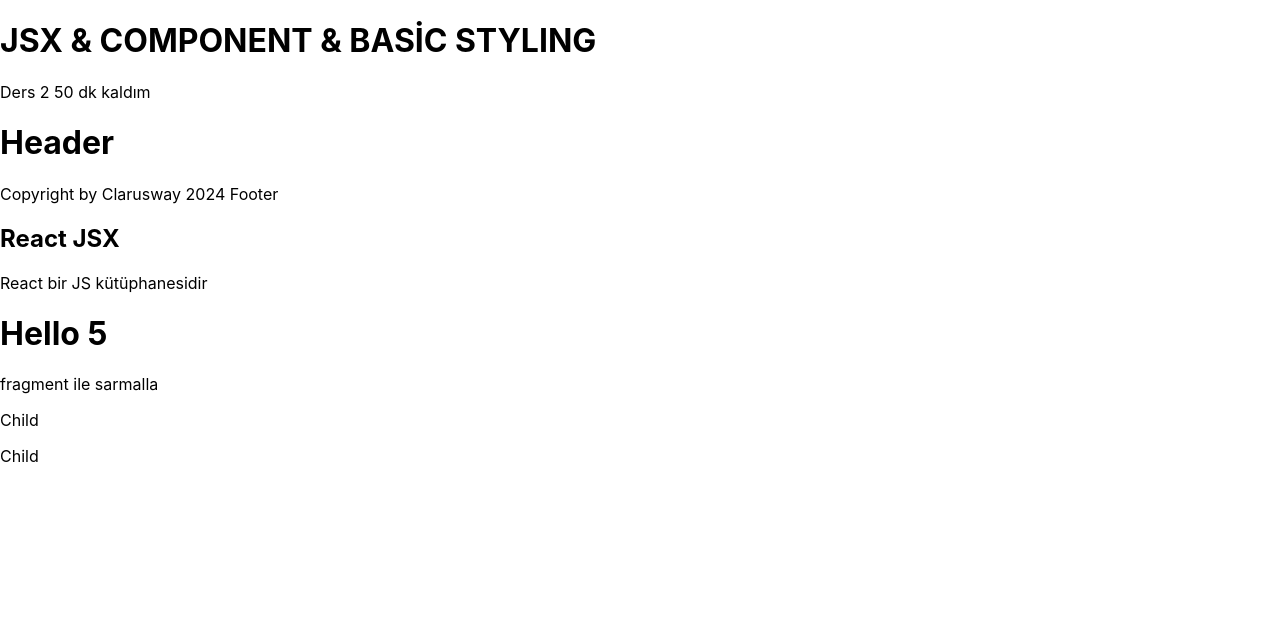
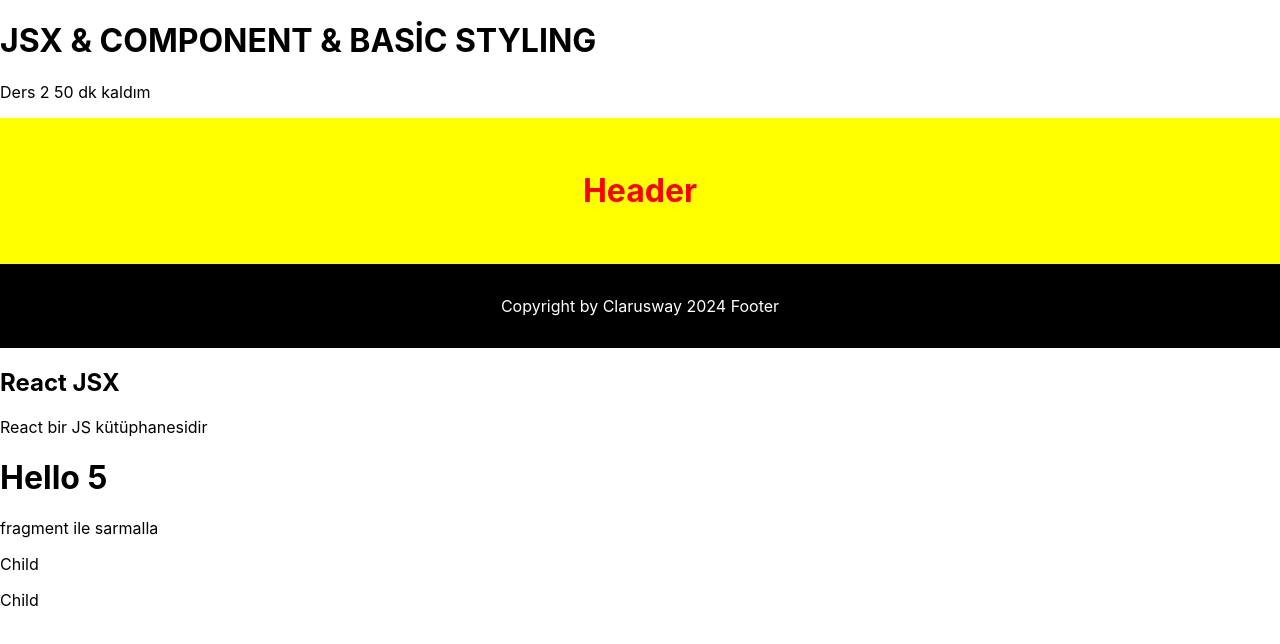
Before and after one commit to mirayengin/REACT_AGAIN, a React (Create React App) app in the folder two_class/component-basicstyling-props/: page / in a window 1280 px wide. Shown: the top 644 px of the page. Built offline with nearby package versions, Linux system fonts and the light colour scheme.

Commit message:
basit css yapıldı

```diff
--- a/two_class/component-basicstyling-props/src/App.js
+++ b/two_class/component-basicstyling-props/src/App.js
@@ -1,6 +1,7 @@
 import Header from "./components/Header";
 import Footer from "./components/Footer";
 import Content from "./components/Content";
+
 
 function App() {
   return (
--- a/two_class/component-basicstyling-props/src/index.css
+++ b/two_class/component-basicstyling-props/src/index.css
@@ -11,3 +11,17 @@ code {
   font-family: source-code-pro, Menlo, Monaco, Consolas, 'Courier New',
     monospace;
 }
+
+footer {
+  color : white;
+  background-color: black;
+  text-align: center;
+  padding: 2rem;
+}
+/* Şuan burda biz tag elementini çağırdık ve ona style verdik class name ile değil  */
+header{
+  color : red;
+  background-color: yellow;
+  text-align: center;
+  padding: 2rem;
+}
```
